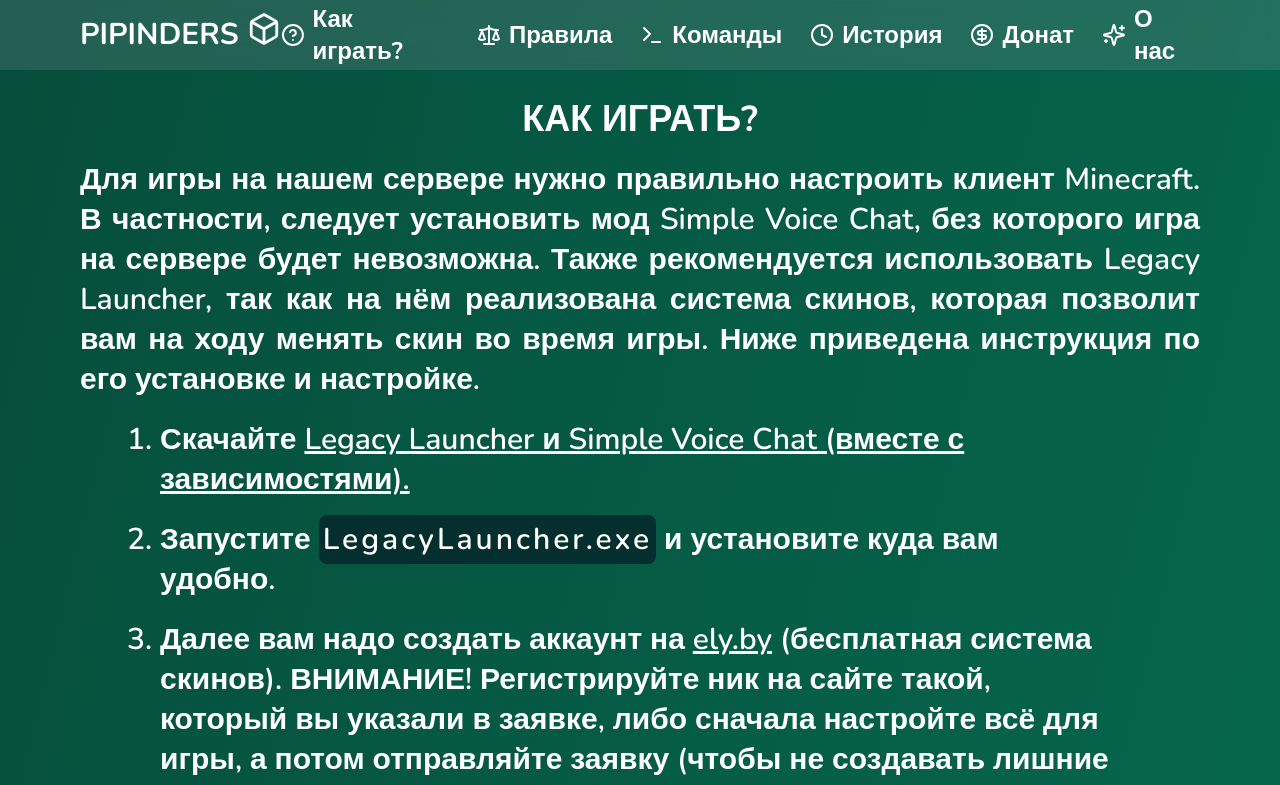
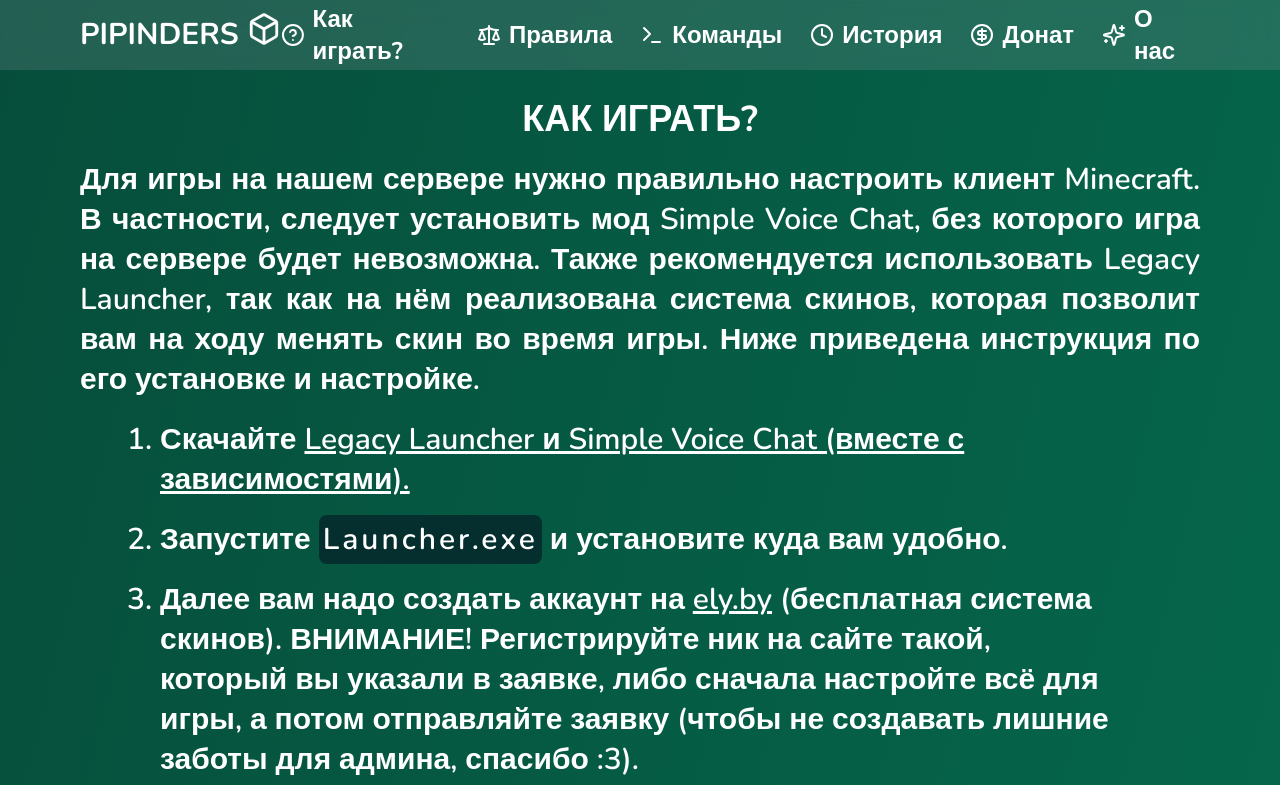
Before and after one commit to MrAbragadabra/pipinders, a Next.js app: page /how-to-play in a window 1280 px wide. Shown: the top 785 px of the page. Built offline with nearby package versions, Linux system fonts and the light colour scheme.

Commit message:
Change LegacyLauncher.exe to Launcher.exe

```diff
--- a/src/components/shared/howToPlay.tsx
+++ b/src/components/shared/howToPlay.tsx
@@ -40,7 +40,7 @@ export const HowToPlay: React.FC<Props> = ({ className }) => {
 						</Link>
 					</li>
 					<li className='mb-5 text-left leading-10'>
-						Запустите <span className='highlighting'>LegacyLauncher.exe</span> и
+						Запустите <span className='highlighting'>Launcher.exe</span> и
 						установите куда вам удобно.
 					</li>
 					<li className='mb-5 text-left leading-10'>
```
